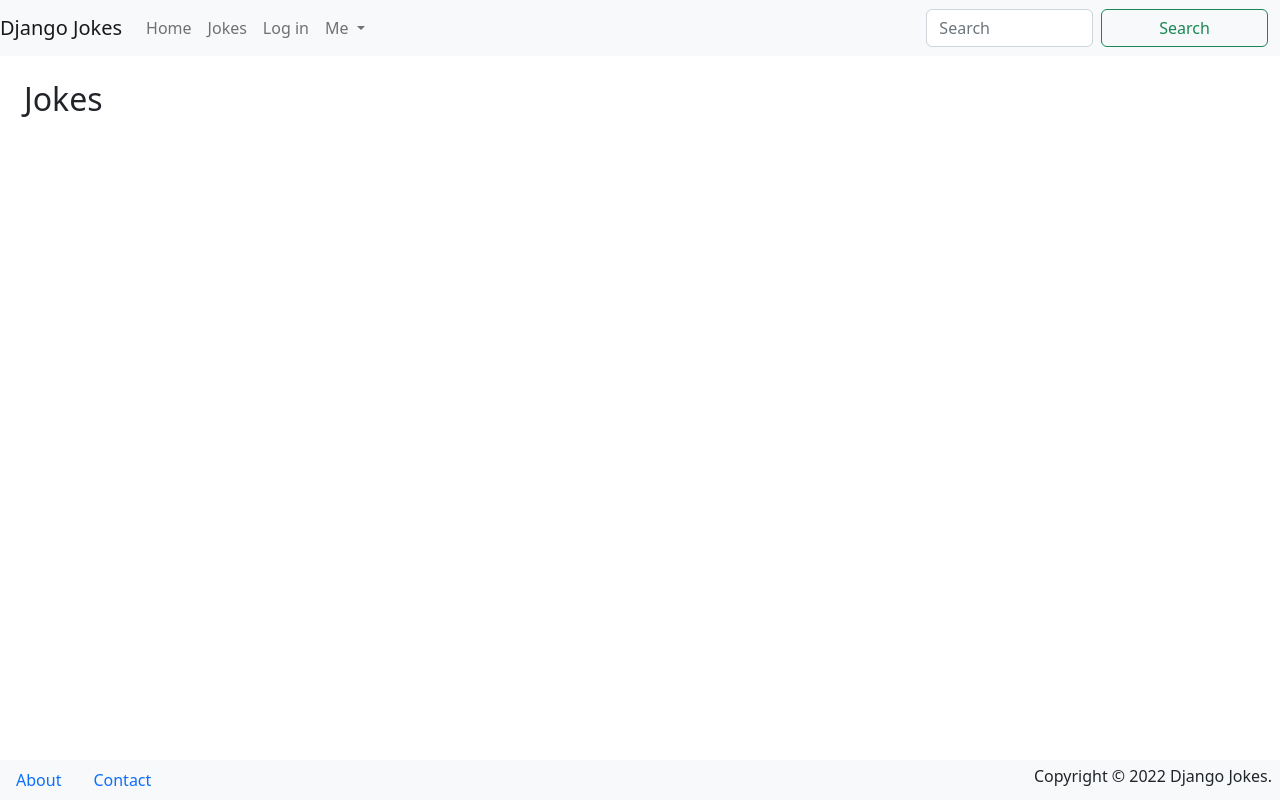
After one commit to apudasai/djangojokes.com, a Django app: page /jokes/ in a window 1280 px wide. The commit adds this page. Run offline with Django 4.2, Linux system fonts and the light colour scheme; data that the repository does not hold is empty; some libraries are stand-ins or nearby versions.

Commit message:
ListView

```diff
--- a/app_jokes/urls.py
+++ b/app_jokes/urls.py
@@ -1,4 +1,7 @@
 from django.urls import path
+from .views import JokeListView
 
 app_name = 'app_jokes'
-urlpatterns = []
+urlpatterns = [
+    path('jokes/', JokeListView.as_view(), name = 'list'),
+]
--- a/app_jokes/views.py
+++ b/app_jokes/views.py
@@ -1,3 +1,6 @@
-from django.shortcuts import render
+from django.views.generic import ListView
+from .models import Joke
 
 # Create your views here.
+class JokeListView(ListView):
+    model = Joke
--- a/templates/_base.html
+++ b/templates/_base.html
@@ -25,10 +25,10 @@
           </a>
         </li>
         <li class="nav-item">
-          <a class="nav-link" href="#">Jokes</a>
+          <a class="nav-link" href="{% url 'app_jokes:list' %}">Jokes</a>
         </li>
         <li class="nav-item">
-          <a class="nav-link" href="#">Log in</a>
+          <a class="nav-link" href="{% url 'app_jokes:list' %}">Log in</a>
         </li>
         <li class="nav-item dropdown">
           <a class="nav-link dropdown-toggle" href="#" id="navbarDropdown"
--- /dev/null
+++ b/templates/app_jokes/joke_list.html
@@ -0,0 +1,11 @@
+{% extends "_base.html" %}
+
+{% block title %}Jokes{% endblock %}
+{% block main %}
+    <h2>Jokes</h2>
+    <ul class = "list-group list-group-flush mb-3">
+        {% for joke in joke_list %}
+        <li class = "list-group-item">{{joke.question}}</li>
+        {% endfor %}
+    </ul>
+{% endblock %}
```
